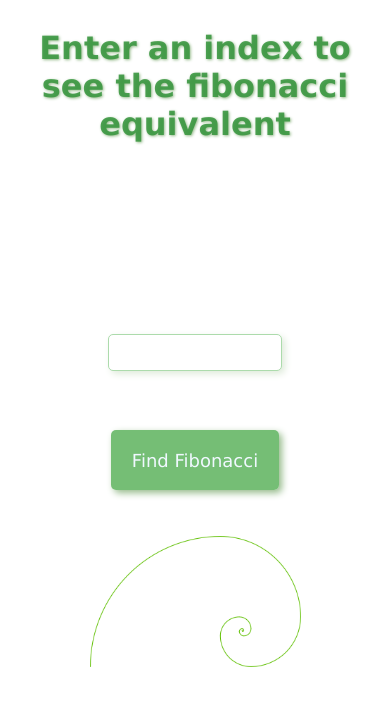
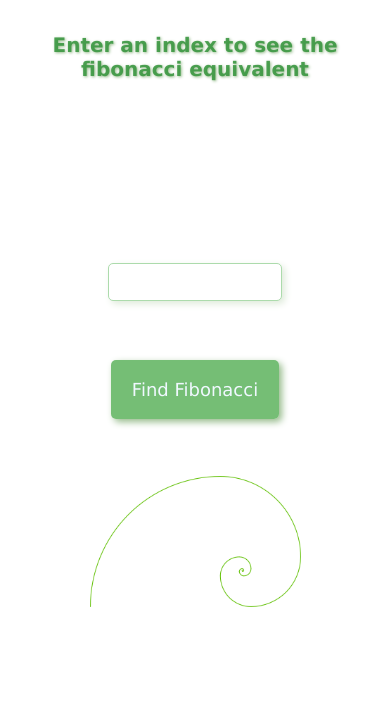
Before and after one commit to ike-repo/fibonacci_number, a plain HTML site: page index.html in a window 390 px wide. Drawn offline with Linux system fonts and the light colour scheme.

Commit message:
add media query for mobile

```diff
--- a/style.css
+++ b/style.css
@@ -68,5 +68,19 @@ input[type="text"] {
     text-align: center;
     font-family: 'Lucida Sans Unicode', 'Lucida Grande';
     text-shadow: 1px 1px 1px #b6d4ac;
-    ;
 }
+
+@media only screen and (max-width: 500px) {
+    .output {
+        height: 10vh;
+        width: 100vw;
+        font-size: 30px;
+        text-align: center;
+        font-family: 'Lucida Sans Unicode', 'Lucida Grande';
+        text-shadow: 1px 1px 1px #b6d4ac;
+        ;
+    }
+    h1 {
+        font-size: 20px;
+    }
+}
```
